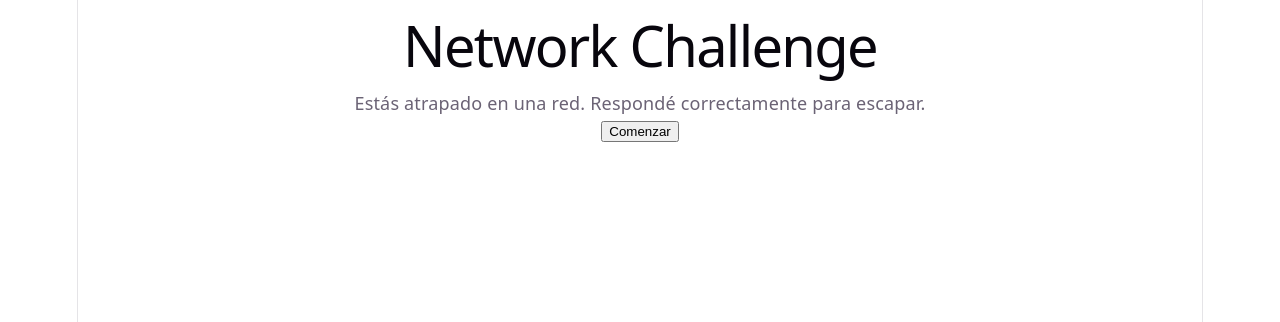
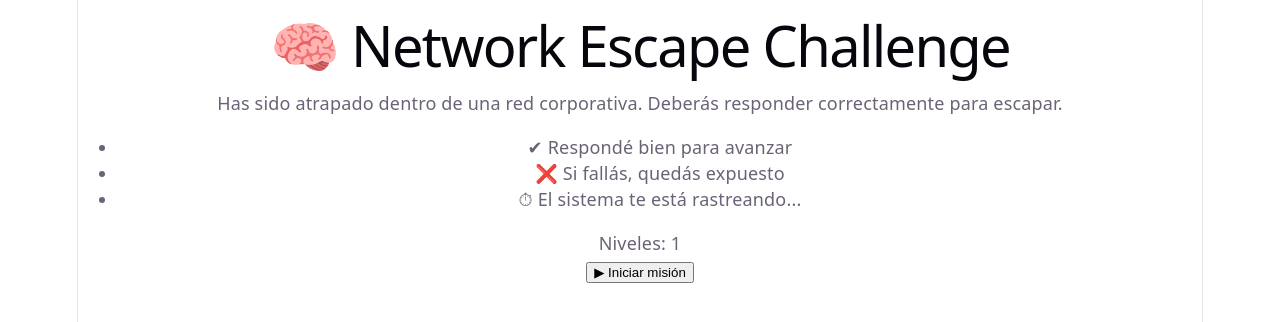
Before and after one commit to ElisaMele/Programacion-sobre-redes-Grupo-C, a React (Vite) app: page / in a window 1280 px wide. Shown: the top 322 px of the page. Built offline with nearby package versions, Linux system fonts and the light colour scheme.

Commit message:
Correcion de issues

```diff
--- a/src/App.tsx
+++ b/src/App.tsx
@@ -1,6 +1,5 @@
 import { QueryClient, QueryClientProvider } from "@tanstack/react-query";
 import { BrowserRouter, Route, Routes } from "react-router-dom";
-import { TooltipProvider } from "@/components/ui/tooltip";
 import Index from "./pages/Index.tsx";
 import NotFound from "./pages/NotFound.tsx";
 
@@ -8,7 +7,6 @@ const queryClient = new QueryClient();
 
 const App = () => (
   <QueryClientProvider client={queryClient}>
-    <TooltipProvider>
       <BrowserRouter>
         <Routes>
           <Route path="/" element={<Index />} />
@@ -16,7 +14,6 @@ const App = () => (
           <Route path="*" element={<NotFound />} />
         </Routes>
       </BrowserRouter>
-    </TooltipProvider>
   </QueryClientProvider>
 );
 
--- a/src/pages/Index.tsx
+++ b/src/pages/Index.tsx
@@ -4,20 +4,50 @@ import { useState } from "react";
 const Index = () => {
 
   const [gameState, setGameState] = useState("start");
-
-  const level = levels[0];
+  const [feedback, setFeedback] = useState("");
+  const [currentLevel, setCurrentLevel] = useState(0);
+  const level = levels[currentLevel];
 
   if (gameState === "start") {
   return (
     <div>
-      <h1>Network Challenge</h1>
-      <p>Estás atrapado en una red. Respondé correctamente para escapar.</p>
+      <h1>🧠 Network Escape Challenge</h1>
+
+      <p>
+        Has sido atrapado dentro de una red corporativa.
+        Deberás responder correctamente para escapar.
+      </p>
+
+      <ul>
+        <li>✔ Respondé bien para avanzar</li>
+        <li>❌ Si fallás, quedás expuesto</li>
+        <li>⏱ El sistema te está rastreando...</li>
+      </ul>
+
+      <p>Niveles: {levels.length}</p>
 
       <button onClick={() => setGameState("playing")}>
-        Comenzar
+        ▶ Iniciar misión
       </button>
     </div>
   );
+}
+
+const handleAnswer = (id: string) => {
+  if (id === level.correctAnswer) {
+    setFeedback("✅ Correcto");
+
+    setTimeout(() => {
+      setCurrentLevel((prev) => prev + 1);
+      setFeedback("");
+    }, 1000);
+  } else {
+    setFeedback("❌ Incorrecto");
+  }
+};
+
+if (currentLevel >= levels.length) {
+  return <h1>🎉 ¡Ganaste!</h1>;
 }
 
   return (
@@ -27,10 +57,13 @@ const Index = () => {
       <h2>{level.question}</h2>
 
       {level.choices.map((choice) => (
-        <button key={choice.id}>
-          {choice.text}
-        </button>
-      ))}
+      <button key={choice.id} onClick={() => handleAnswer(choice.id)}>
+    {choice.text}
+      </button>
+
+))}
+
+    <p>{feedback}</p>
     </div>
   );
 };
```
